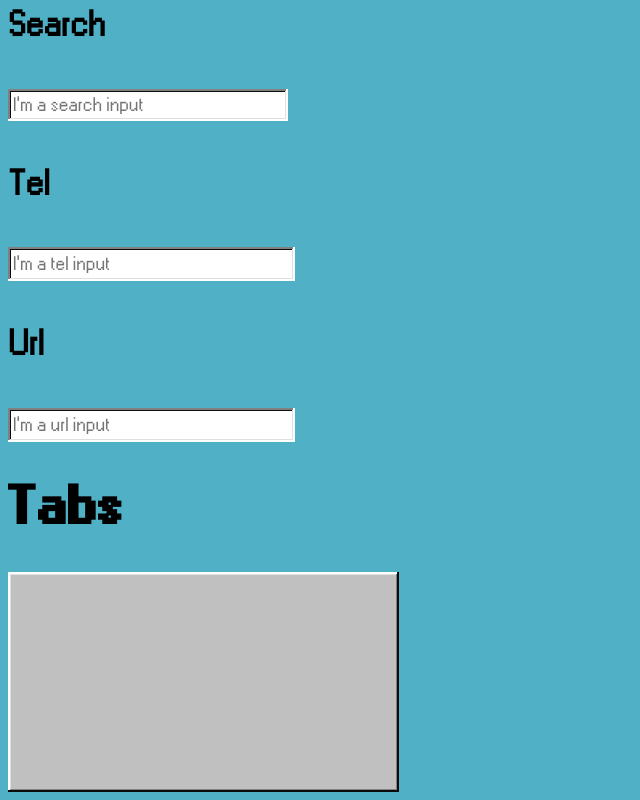
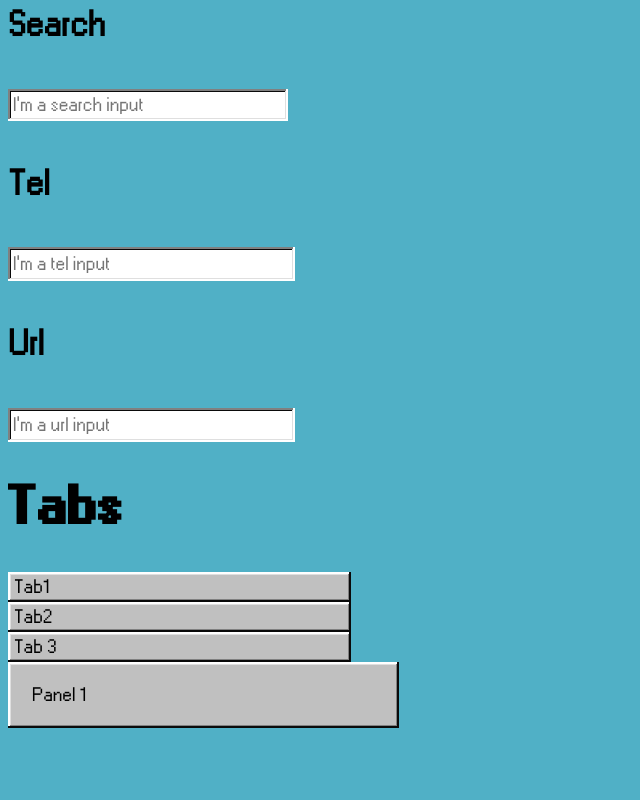
Before and after one commit to veronicadip/windows-lib, a React (Create React App) app: page / in a window 1280 px wide. Shown: the part 2440-3240 px from the top of the page, without its empty margins (0-640 px from the left). After the commit the page ends 3192 px from the top, so only its background shows below. Built offline with nearby package versions, Linux system fonts and the light colour scheme.

Commit message:
feat - tabs in progress

```diff
--- a/src/App.tsx
+++ b/src/App.tsx
@@ -60,7 +60,11 @@ function App() {
       </Typography>
       <Tabs>
         <Tab value={1}>Tab1</Tab>
+        <Tab value={2}>Tab2</Tab>
+        <Tab value={3}>Tab 3</Tab>
         <TabPanel value={1}>Panel 1</TabPanel>
+        <TabPanel value={2}>Panel 2</TabPanel>
+        <TabPanel value={3}>Panel 3</TabPanel>
       </Tabs>
     </div>
   );
--- a/src/components/Tab/Tab.tsx
+++ b/src/components/Tab/Tab.tsx
@@ -4,19 +4,19 @@ import "./styles.css";
 interface Props {
   children: ReactNode;
   value: number;
-  eventHandler?: Function;
+  onSelect?: Function;
   selectedTab?: number;
 }
 
 const Tab: FunctionComponent<Props> = (props) => {
-  const { children, value, eventHandler, selectedTab } = props;
+  const { children, value, onSelect, selectedTab } = props;
 
-  if (!eventHandler) {
+  if (!onSelect) {
     throw new Error("missing event handler");
   }
 
   return (
-    <div className="windowsTab" onClick={eventHandler(value)}>
+    <div className="windowsTab" onClick={() => onSelect(value)}>
       <span>{children}</span>
     </div>
   );
--- a/src/components/TabPanel/TabPanel.tsx
+++ b/src/components/TabPanel/TabPanel.tsx
@@ -4,14 +4,14 @@ import "./styles.css";
 interface Props {
   value: number;
   children: ReactNode;
-  eventHandler?: Function;
+  onSelect?: Function;
   selectedTab?: number;
 }
 
 const TabPanel: FunctionComponent<Props> = (props) => {
-  const { value, children, eventHandler, selectedTab } = props;
+  const { value, children, onSelect, selectedTab } = props;
   if (value === selectedTab) {
-    return <div>{children}</div>;
+    return <div className="windowsTabsBody">{children}</div>;
   }
   return <></>;
 };
--- a/src/components/TabPanel/styles.css
+++ b/src/components/TabPanel/styles.css
@@ -0,0 +1,9 @@
+.windowsTabsBody {
+    background-color: #C0C0C0;
+    width: 100%;
+    display: flex;
+    flex-direction: row;
+    align-items: flex-start;
+    padding: 24px;
+    box-shadow: inset -2px -2px 0px #0A0A0A, inset 2px 2px 0px #FFFFFF, inset -3px -3px 0px #808080, inset 3px 3px 0px #DFDFDF;
+}
--- a/src/components/Tabs/Tabs.tsx
+++ b/src/components/Tabs/Tabs.tsx
@@ -3,6 +3,7 @@ import {
   Children,
   PropsWithChildren,
   isValidElement,
+  useState,
 } from "react";
 import "./styles.css";
 
@@ -11,33 +12,27 @@ interface Props extends PropsWithChildren {
 }
 
 const Tabs: FunctionComponent<Props> = (props) => {
-  let { children, selectedTab } = props;
-  if (!selectedTab) {
-    selectedTab = 1;
-  }
+  const { children, selectedTab = 1 } = props;
+  const [currentTab, setCurrentTab] = useState(selectedTab);
+
   const selectTab = function (value: number) {
-    selectedTab = value;
+    setCurrentTab(value);
   };
   let childrenNumber = Children.count(children);
-  Children.map(children, (child) => {
+  const mappedChildren = Children.map(children, (child) => {
     if (isValidElement(child)) {
       return (
         <child.type
           {...child.props}
-          eventHandler={selectTab}
-          selectedTab={selectedTab}
+          onSelect={selectTab}
+          selectedTab={currentTab}
         />
       );
     }
     return child;
   });
 
-  return (
-    <div>
-      <div className="windowsTabsList"></div>
-      <div className="windowsTabsBody"></div>
-    </div>
-  );
+  return <div className="windowsTabs">{mappedChildren}</div>;
 };
 
 export default Tabs;
--- a/src/components/Tabs/styles.css
+++ b/src/components/Tabs/styles.css
@@ -1,16 +1,5 @@
-.windowsTabsBody {
-    background-color: #C0C0C0;
+.windowsTabs {
     width: 343px;
     height: 172px;
-    display: flex;
-    flex-direction: row;
-    align-items: flex-start;
-    padding: 24px;
-    box-shadow: inset -2px -2px 0px #0A0A0A, inset 2px 2px 0px #FFFFFF, inset -3px -3px 0px #808080, inset 3px 3px 0px #DFDFDF;
+
 }
-
-/* .windowsTab {
-    padding: 6px;
-    background-color: #C0C0C0;
-    box-shadow: inset -2px -2px 0px #0A0A0A, inset 2px 2px 0px #FFFFFF, inset -3px -3px 0px #808080, inset 3px 3px 0px #DFDFDF;
-} */
```
